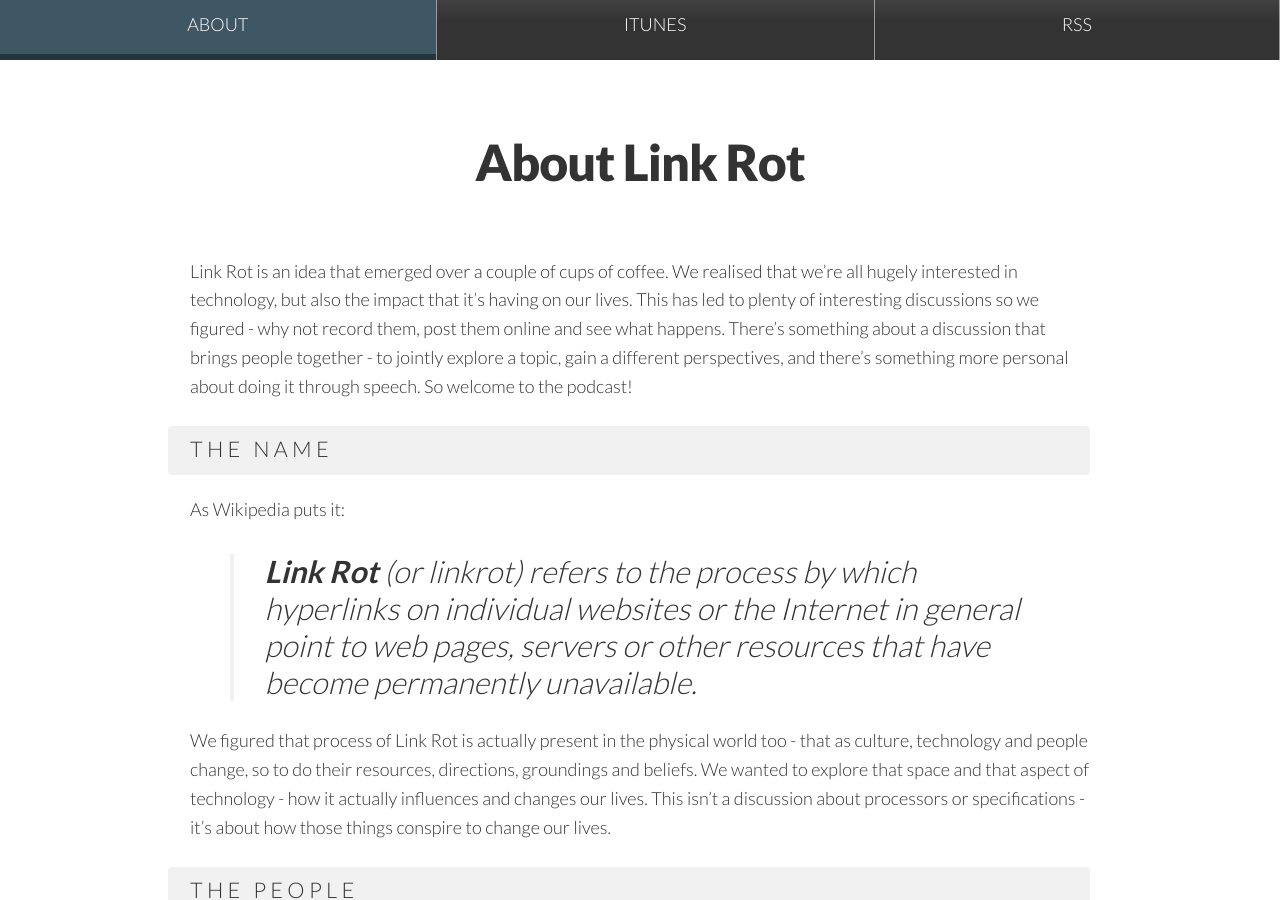
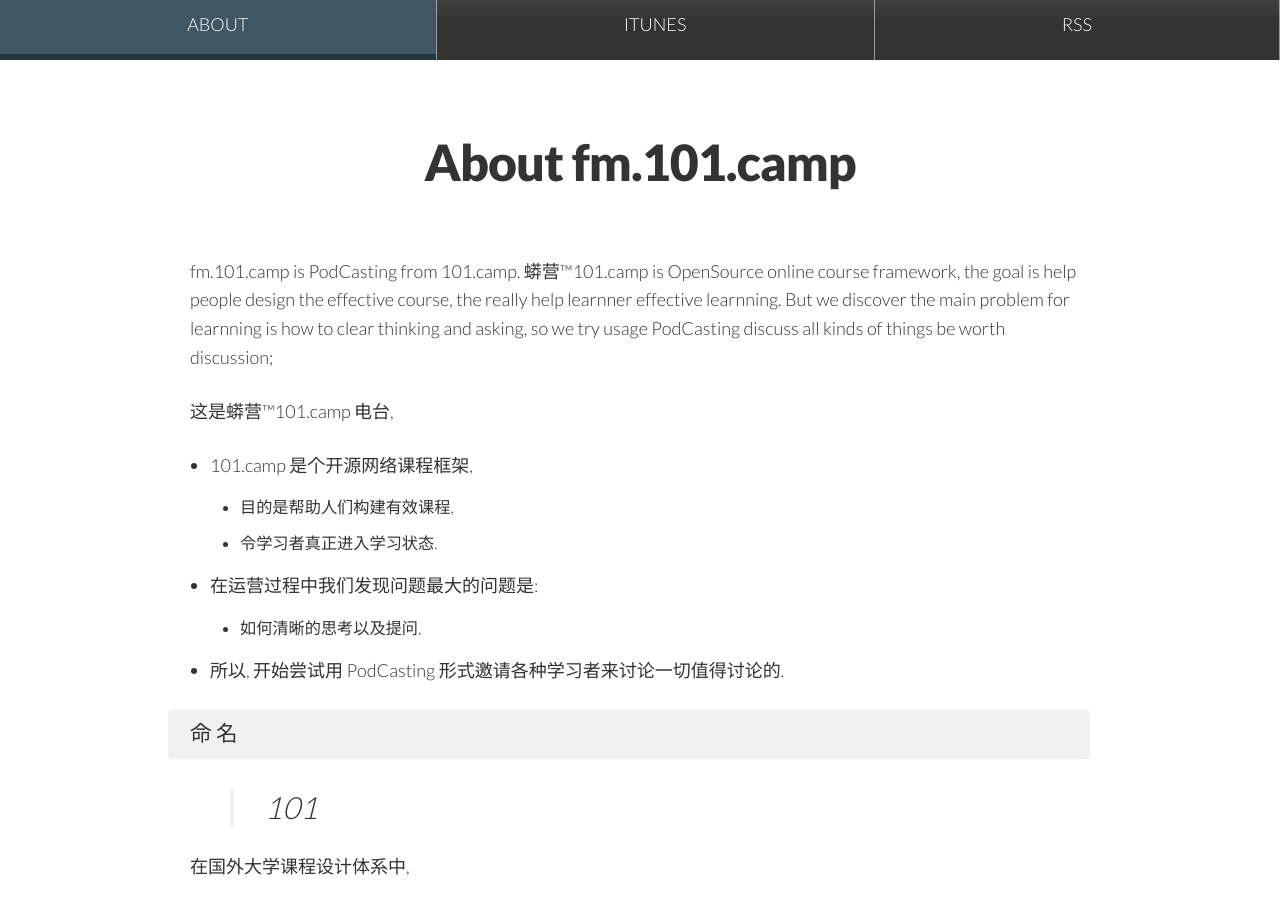
Before and after one commit to 101camp/fm, a Jekyll site: the page built from _pages/about.md, in a window 1280 px wide and 900 px high, scrolled down 544 px. Built offline with Jekyll 4.4.1, drawn with Linux system fonts in a browser that asks for light colours; some of the changed text lies outside the part shown.

Commit message:
👌 IMPROVE: base site info.

```diff
--- a/_config.yml
+++ b/_config.yml
@@ -6,10 +6,10 @@
 # 'jekyll serve'. If you change this file, please restart the server process.
 
 # Site settings
-title: FM.101.camp
+title: fm.101.camp 蟒营™电台 勾陈各种值得探讨
 email: ask@101.camp
-description: "Link Rot is a discussion held at the intersection of life and technology. Each week we dive into a subject that explores the changes going on in digital technology and the way it affects our lives. We discuss how technology impacts our very humanity and aim to have some fun along the way!"
-subtitle: "A discussion from the intersection of life & technology."
+description: "fm.101.camp is PodCasting from 101.camp. 蟒营™101.camp is OpenSource online course framework, the goal is help people design the effective course, the really help learnner effective learnning. But we discover the main problem for learnning is how to clear thinking and asking, so we try usage PodCasting discuss all kinds of things be worth discussion;这是蟒营™101.camp 的电台, 101.camp 是个开源网络课程框架, 目的是帮助人们构建有效课程, 令学习者真正进入学习状态. 在运营过程中我们发现问题最大的问题是: 如何清晰的思考以及提问, 所以, 开始尝试用 PodCasting 形式邀请各种学习者来讨论一切值得讨论的."
+subtitle: "A discussion from the 蟒营™101.camp for life & learnning."
 lang: zh-cn
 author: Zoom.Quiet
 copyright: "&#xA9; 2020"
--- a/_pages/about.md
+++ b/_pages/about.md
@@ -1,23 +1,71 @@
 ---
 layout: page
-title: "About Link Rot"
+title: "About fm.101.camp"
 permalink: /about
 ---
 
-Link Rot is an idea that emerged over a couple of cups of coffee. We realised that we're all hugely interested in technology, but also the impact that it's having on our lives. This has led to plenty of interesting discussions so we figured - why not record them, post them online and see what happens. There's something about a discussion that brings people together - to jointly explore a topic, gain a different perspectives, and there's something more personal about doing it through speech. So welcome to the podcast!
+fm.101.camp is PodCasting from 101.camp. 蟒营™101.camp is OpenSource online course framework, the goal is help people design the effective course, the really help learnner effective learnning. But we discover the main problem for learnning is how to clear thinking and asking, so we try usage PodCasting discuss all kinds of things be worth discussion;
 
-### The Name
+这是蟒营™101.camp 电台,
 
-As Wikipedia puts it:
+- 101.camp 是个开源网络课程框架,
+    + 目的是帮助人们构建有效课程,
+    + 令学习者真正进入学习状态.
+- 在运营过程中我们发现问题最大的问题是:
+    + 如何清晰的思考以及提问,
+- 所以, 开始尝试用 PodCasting 形式邀请各种学习者来讨论一切值得讨论的.
 
->**Link Rot** (or linkrot) refers to the process by which hyperlinks on individual websites or the Internet in general point to web pages, servers or other resources that have become permanently unavailable.
+### 命名
 
-We figured that process of Link Rot is actually present in the physical world too - that as culture, technology and people change, so to do their resources, directions, groundings and beliefs. We wanted to explore that space and that aspect of technology - how it actually influences and changes our lives. This isn't a discussion about processors or specifications - it's about how those things conspire to change our lives.
+> 101
 
-### The People
+在国外大学课程设计体系中,
 
-At the momemt the Link Rot team consists of [Tim Klapdor](https://twitter.com/timklapdor), [Adam Webster](https://twitter.com/adzawebster) and [Ben Atkinson](https://twitter.com/rockickarse). We work in different roles in education and technology and are based in [Wagga Wagga, Australia](https://en.wikipedia.org/wiki/Wagga_Wagga) (the place so nice they named it twice). We're hoping to expand the voice you hear in the near future - getting guests in to discuss some of the big issues behind the technology.
+- 101 是指初级课程
+- 一般指大一的必修课
 
-### How we do it
+> camp
 
-If you're curious about how this site and the podcast works you can [find out more here on this page]({{ "/podcast.html" | prepend: site.baseurl }}).
+营地, 一般指青少年童子营:
+
+- 在国外, 童子营属于众所周知的事物,
+- 有点象我们的夏令营, 但是, 包含更多内容
+- 每年暑假期间在森林、湖泊、山区、海滨或风景区参加童子营活动，
+    + 平时还要按期进行一些军事技能和生存教育训练，
+    + 主要包括爱国主义和道德教育、
+        * 身体发育和健康、
+        * 生活和安全常识、
+        * 野外生存技巧和个人能力培养等方面，
+    + 涉及行军、野营、野炊、急救、发信号、骑自行车、游泳、露营、徒步行走、观察自然环境、划船、手工艺、掌握森林和河流知识、狩猎、钓鱼、获取食物以及制造各种器具等项目。
+    + ...
+- 童子营有很多原则, 其中一个最基础的:
+    + 比来时好
+    + 要求所有环境/设施/卫生, 离开时,要比进入时,得以共同改善
+
+
+所以, 101.camp
+
+- 就是原先 蟒营™ PythoniCamp 的泛翻译
+- 希望可以通过课程框架, 形成实效网络课程
+- 介入每一位学员的学习过程
+- 能应用于任何实用技能的学习(而不仅仅是 Python 技术栈)
+
+进一步的, 请参考: [Pythoneer 如何科学的增殖同类? — 蟒营™ 怂怼录](https://blog.101.camp/NC/181012-preNC-pythoneer-growthup/)
+
+
+
+### 主播
+
+[ZoomQuiet](https://zoomquiet.io/):
+
+ 是中国Python社区中最长情的贡献者, 从04年共同创建 CPyUG(中国Python用户组)以来,长年为 Pythonic 在中国的推广/实践进行各种尝试, 连续四届主持PyCon中国大会筹办,是大家公认的 "大妈"(Zoom.Quiet)
+
+
+以及各种开源技术社区老朋友, 或是蟒营™课程中学员...
+
+
+### 如何制作?
+
+如果对这个网站和节目如何构建的?
+
+=> [详细过程在这里说明]({{ "/podcast.html" | prepend: site.baseurl }}).
```
Also changed, not shown: _pages/podcasting.md (+41 -14 lines), _posts/2005-11-20-episode-00-freedom-discuss.md (+1 -1 lines), _posts/2016-09-26-episode-1.md (deleted, +0 -32 lines), _posts/2016-09-26-episode-2.md (deleted, +0 -18 lines), _posts/2016-09-26-episode-3.md (deleted, +0 -23 lines), _posts/2016-10-04-episode-4.md (deleted, +0 -27 lines), _posts/2016-10-04-episode-5.md (deleted, +0 -30 lines), _posts/2016-10-21-episode-6.md (deleted, +0 -26 lines), _posts/2016-11-07-episode-7.md (deleted, +0 -32 lines).
